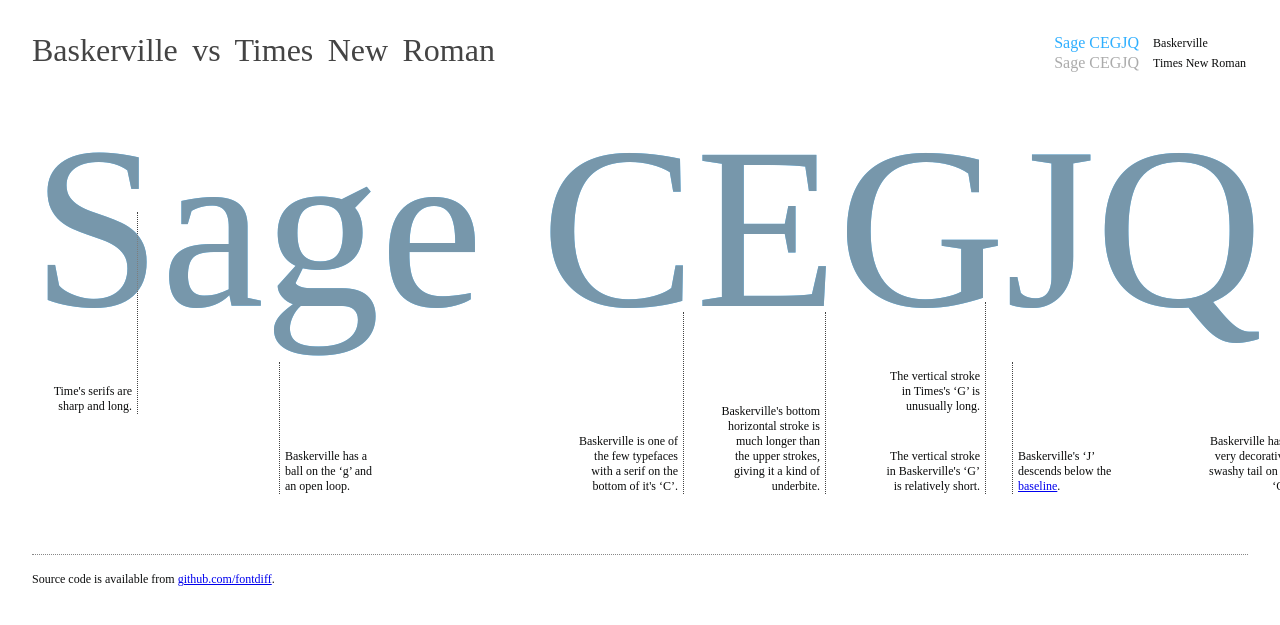
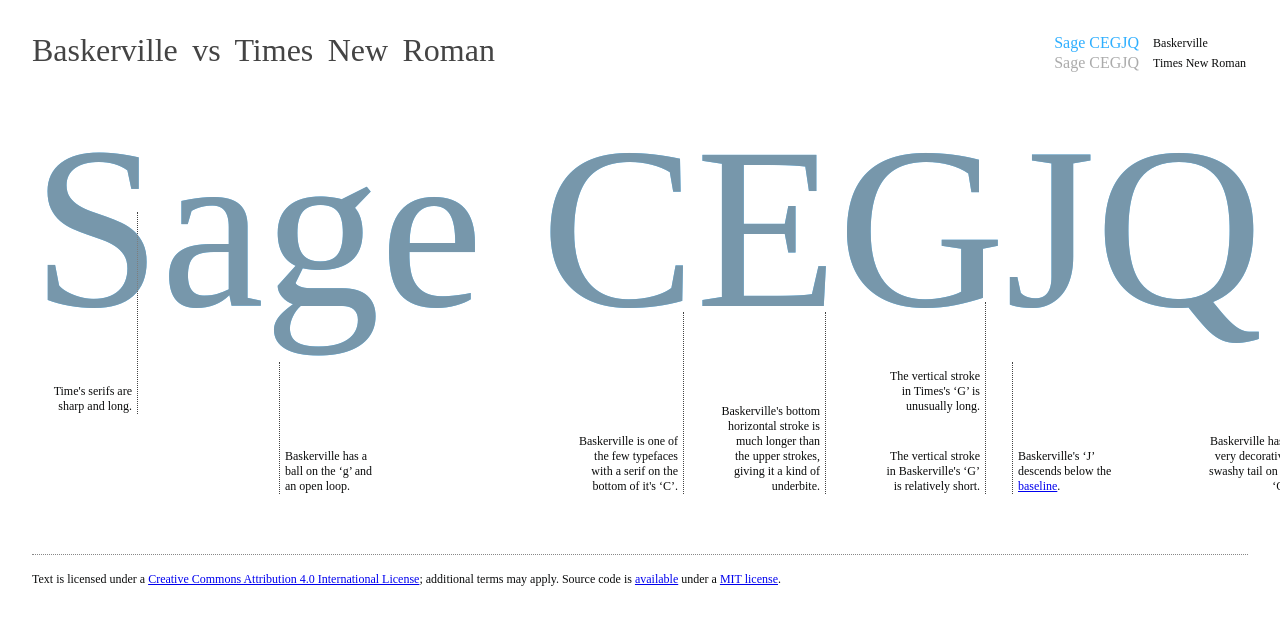
Before and after one commit to typediff/typediff.github.io, a Jekyll site: the page built from baskerville/vs/times-new-roman.html, in a window 1280 px wide. Shown: the top 625 px of the page. Built offline with Jekyll 4.4.1, drawn with Linux system fonts in a browser that asks for light colours.

Commit message:
Creative commons license [sic]

```diff
--- a/_includes/footer.html
+++ b/_includes/footer.html
@@ -1,5 +1,5 @@
 <footer>
 <div id="footer">
-  <p>Source code is available from <a href="https://github.com/fontdiff">github.com/fontdiff</a>.</p>
+<span xmlns:dct="http://purl.org/dc/terms/" href="http://purl.org/dc/dcmitype/Text" rel="dct:type">Text</span> is licensed under a <a rel="license" href="http://creativecommons.org/licenses/by/4.0/">Creative Commons Attribution 4.0 International License</a>;  additional terms may apply. Source code is <a href="https://github.com/fontdiff">available</a> under a <a href="/LICENSE">MIT license</a>.</p>
 </div>
 </footer>
```
